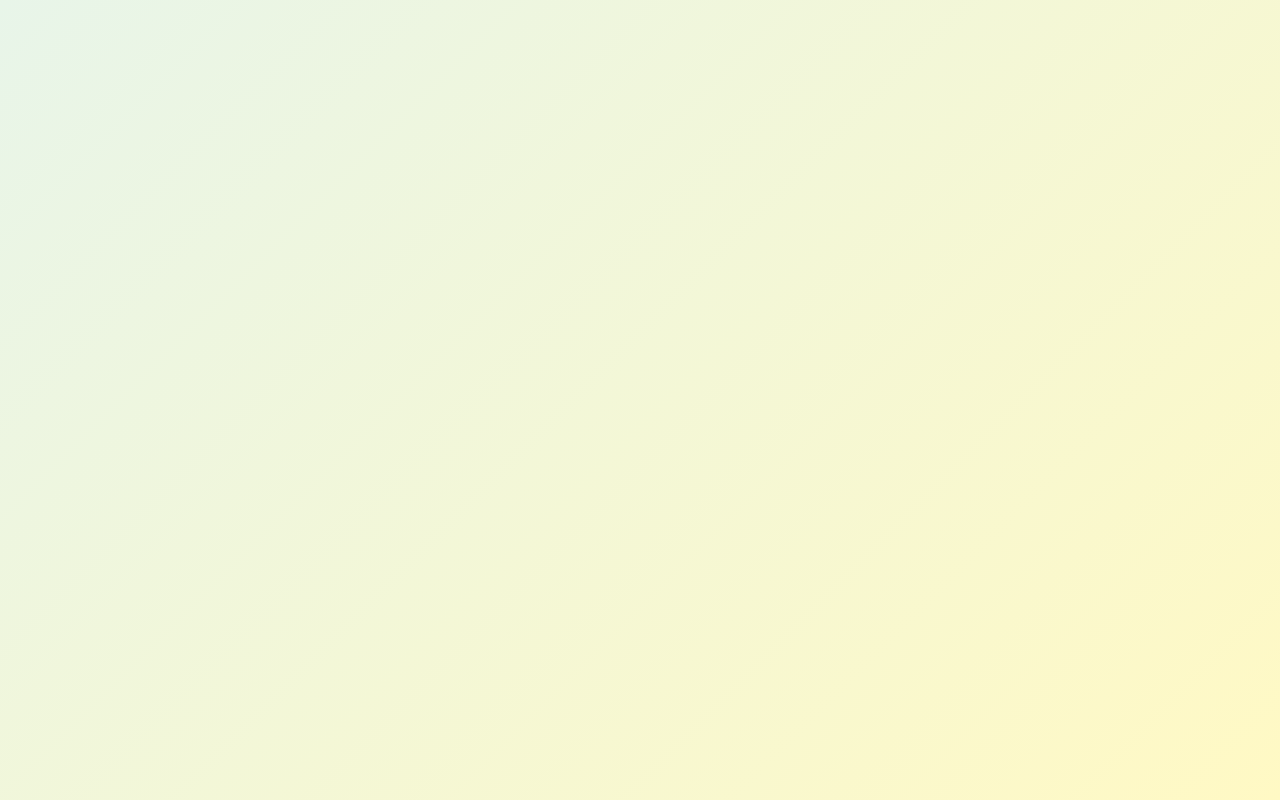
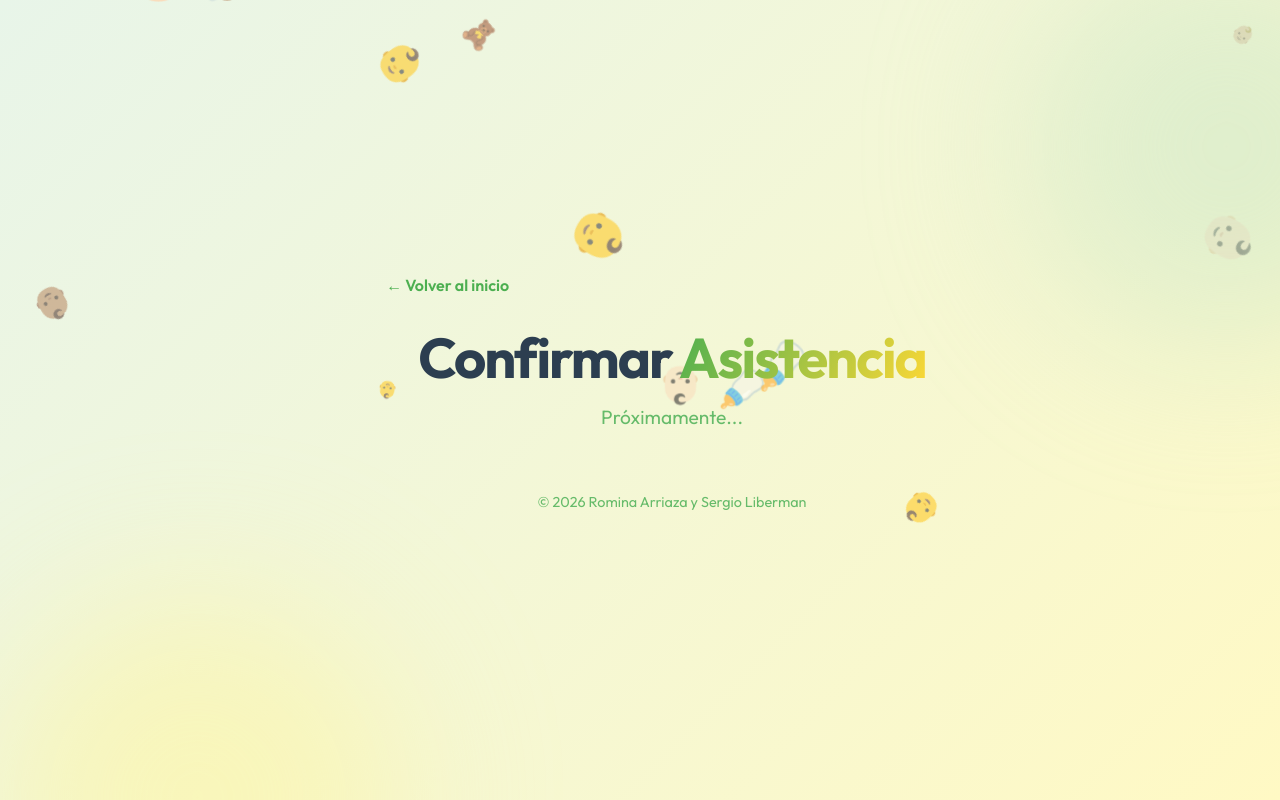
Before and after one commit to sergiolib/babyshower, a React (Vite) app in the folder frontend/: page /rsvp in a window 1280 px wide. Before the commit this address had no page. Built offline with nearby package versions, Linux system fonts and the light colour scheme.

Commit message:
Added rsvp card and page

```diff
--- a/frontend/src/App.jsx
+++ b/frontend/src/App.jsx
@@ -3,6 +3,7 @@ import { BrowserRouter as Router, Routes, Route, Link } from 'react-router-dom';
 import BabyRain from './BabyRain';
 import Gifts from './Gifts';
 import EventInfo from './EventInfo';
+import RSVP from './RSVP';
 import './App.css';
 
 function Home() {
@@ -26,6 +27,13 @@ function Home() {
           </header>
 
           <div className="grid">
+            <Link to="/rsvp" className="card-link">
+              <div className="card clickable">
+                <h3>Confirmar Asistencia</h3>
+                <p>¡Cuéntanos si podrás venir a celebrar con nosotros!</p>
+                <span className="arrow">→</span>
+              </div>
+            </Link>
             <Link to="/evento" className="card-link">
               <div className="card clickable">
                 <h3>Información del Evento</h3>
@@ -61,6 +69,7 @@ function App() {
         <Route path="/" element={<Home />} />
         <Route path="/regalos" element={<Gifts />} />
         <Route path="/evento" element={<EventInfo />} />
+        <Route path="/rsvp" element={<RSVP />} />
       </Routes>
     </Router>
   );
--- /dev/null
+++ b/frontend/src/RSVP.jsx
@@ -0,0 +1,41 @@
+import { useState, useEffect } from 'react';
+import { Link } from 'react-router-dom';
+import BabyRain from './BabyRain';
+import './App.css';
+
+function RSVP() {
+  const [isLoaded, setIsLoaded] = useState(false);
+
+  useEffect(() => {
+    const timer = setTimeout(() => setIsLoaded(true), 100);
+    return () => clearTimeout(timer);
+  }, []);
+
+  return (
+    <>
+      <div className={`container ${isLoaded ? 'loaded' : ''}`}>
+        <main className="content">
+          <Link to="/" className="back-link">
+            ← Volver al inicio
+          </Link>
+
+          <header className="header">
+            <h1 className="title">
+              Confirmar <span className="highlight">Asistencia</span>
+            </h1>
+            <p className="subtitle">Próximamente...</p>
+          </header>
+
+          <footer className="footer">
+            <p>&copy; 2026 Romina Arriaza y Sergio Liberman</p>
+          </footer>
+        </main>
+      </div>
+      <div className="blob blob-1"></div>
+      <div className="blob blob-2"></div>
+      <BabyRain />
+    </>
+  );
+}
+
+export default RSVP;
```
